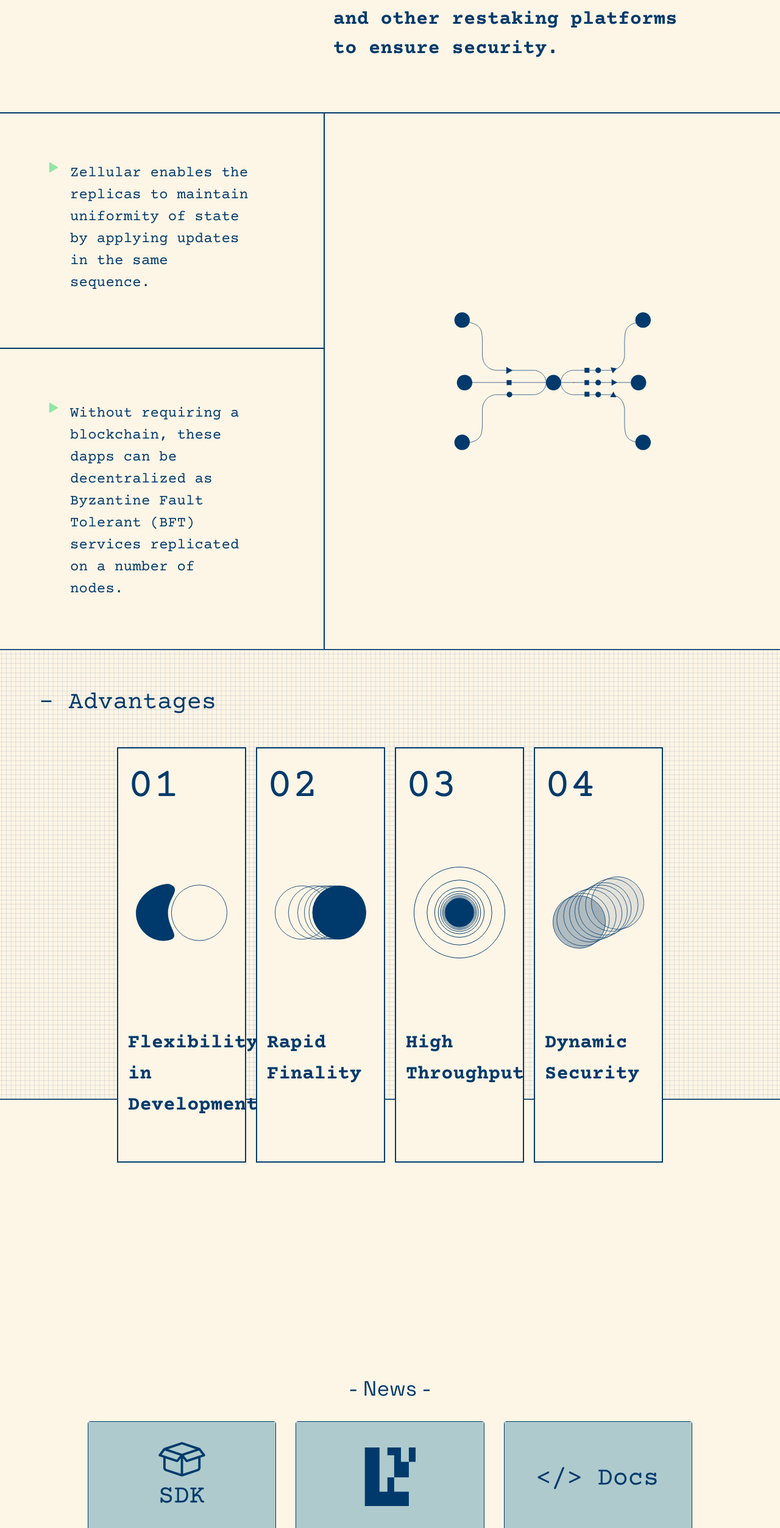
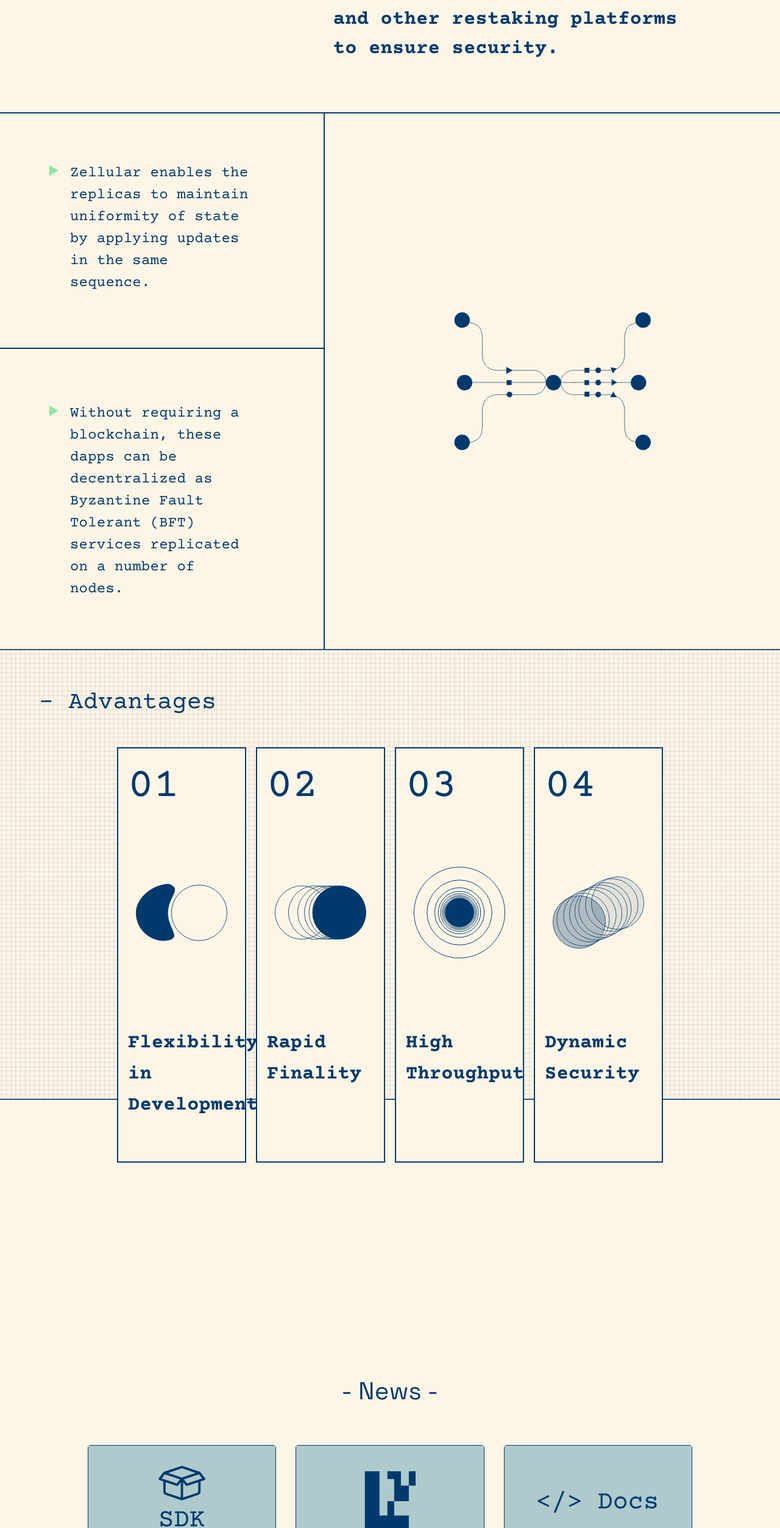
Before and after one commit to AzamHosseinian/Zellular-Ui, a React (Create React App) app: page / in a window 1280 px wide. Shown: the part 1208-3713 px from the top of the page at 61% size. Built offline with nearby package versions, Linux system fonts and the light colour scheme.

Commit message:
update styles

```diff
--- a/src/components/AboutSection.jsx
+++ b/src/components/AboutSection.jsx
@@ -84,6 +84,7 @@ const AboutSection = () => {
               alt="Triangular Shape"
               style={{
                 marginRight: "20px",
+                paddingTop: "5px",
                 width: "15px",
                 height: "auto",
               }}
@@ -116,6 +117,7 @@ const AboutSection = () => {
               alt="Triangular Shape"
               style={{
                 marginRight: "20px",
+                paddingTop: "5px",
                 width: "15px",
                 height: "auto",
               }}
--- a/src/components/NewsSection.jsx
+++ b/src/components/NewsSection.jsx
@@ -76,7 +76,8 @@ const Slider = () => {
         sx={{
           color: "#003A6C",
           fontFamily: "Space Grotesk",
-          marginBottom: 4,
+          marginBottom: 8,
+          fontSize: "40px",
         }}
       >
         - News -
```
